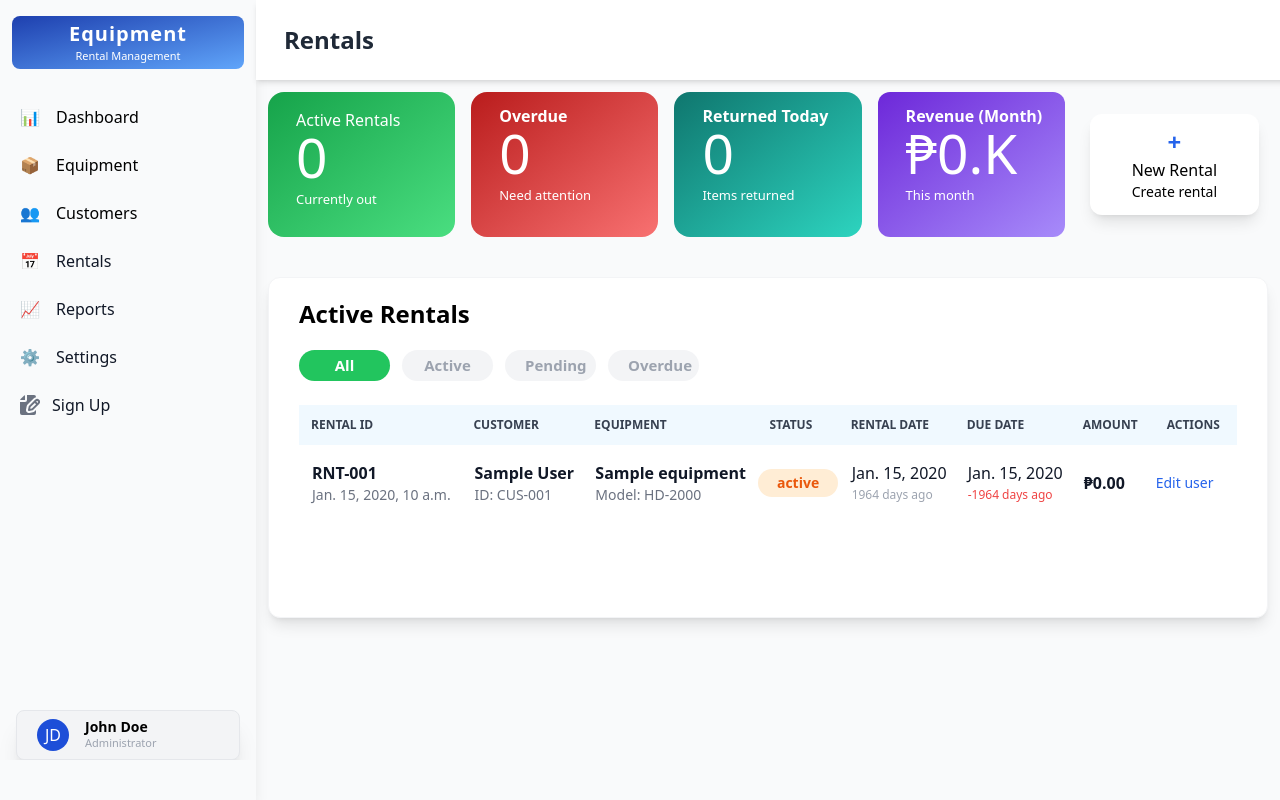
After one commit to Oriiswan/Equipment-Rental-Management-System, a Django app: page /booking/list/ in a window 1280 px wide. The commit adds this page. Run offline with Django 4.2, Linux system fonts and the light colour scheme; tables that the repository leaves empty hold one stand-in row (values such as "Sample post"); some libraries are stand-ins or nearby versions.

Commit message:
fixedbug

```diff
--- a/static/css/output.css
+++ b/static/css/output.css
@@ -1689,6 +1689,11 @@ video {
   background-color: rgb(249 250 251 / var(--tw-bg-opacity, 1));
 }
 
+.hover\:bg-blue-200:hover {
+  --tw-bg-opacity: 1;
+  background-color: rgb(191 219 254 / var(--tw-bg-opacity, 1));
+}
+
 .hover\:text-gray-900:hover {
   --tw-text-opacity: 1;
   color: rgb(17 24 39 / var(--tw-text-opacity, 1));
--- /dev/null
+++ b/templates/apps/booking/list.html
@@ -0,0 +1,235 @@
+{% extends "base.html" %}
+{% block 'nav' %}Rentals{% endblock 'nav' %}
+{% block 'content' %}
+
+<div class='p-3'>
+  <div  class='grid grid-cols-5 gap-4 '>
+    <div class='bg-gradient-to-br from-green-600 to-green-400  rounded-2xl pl-7 py-4 text-white hover:shadow-xl hover:translate-y-[-1px] cursor-pointer'>
+      <p class='font-semibold'><Table>Active Rentals</Table></p>
+      <h2 class='text-[55px] font-sans  leading-[.9]'>
+        {% if active_count %}{{active_count}} {% else %}0 {% endif %}
+      </h2>
+      <p class='text-[13px] mt-2'>Currently out</p>
+
+    </div>
+    <div class='bg-gradient-to-br from-red-700 to-red-400  rounded-2xl pl-7 py-3 text-white hover:shadow-xl hover:translate-y-[-1px] cursor-pointer'>
+      <p class='font-semibold'>Overdue</p>
+      <h2 class='text-[55px] font-sans  leading-[.9]'>
+        {% if overdue_count %}{{overdue_count}} {% else %}0 {% endif %}
+      </h2>
+      <p class='text-[13px] mb-5 mt-2'>Need attention</p>
+
+    </div>
+    <div class='bg-gradient-to-br from-teal-700 to-teal-400  rounded-2xl pl-7 py-3 text-white hover:shadow-xl hover:translate-y-[-1px] cursor-pointer'>
+      <p class='font-semibold'>Returned Today</p>
+      <h2 class='text-[55px] font-sans  leading-[.9]'> {% if returned_count %}{{returned_count}} {% else %}0 {% endif %}</h2>
+      <p class='text-[13px] mb-5 mt-2'>Items returned</p>
+
+    </div>
+    <div class='bg-gradient-to-br from-violet-700 to-violet-400  rounded-xl pl-7 py-3 text-white hover:shadow-xl hover:translate-y-[-1px] cursor-pointer'>
+      <p class='font-semibold'>Revenue (Month)</p>
+      <h2 class='text-[55px] font-sans  leading-[.9]'>₱{{total|stringformat:"s"|slice:":2"}}K</h2>
+      <p class='text-[13px] mb-5 mt-2'>This month</p>
+
+    </div>
+    <div class=' flex justify-center items-center'>
+        <a href="/booking/add/" class='bg-white shadow-lg hover:shadow-xl w-[90%] rounded-xl cursor-pointer h-[70%] text-center pt-3 '>
+        <p class='text-2xl font-extrabold text-blue-600'>+</p>
+        <p class='font-medium text-medium'>New Rental</p>
+        <p class='text-sm'>Create rental</p>
+        </a>
+
+    </div>
+  </div>
+
+
+  <div class='px-[30px] py-[20px] shadow-lg border pb-24 border-gray-100 rounded-xl mt-10 bg-white'>
+
+    <div class='text-2xl mb-5 font-semibold'>Active Rentals</div>
+    <div class='grid grid-cols-4 gap-3 w-[400px] mb-6'>
+      <div class='text-center bg-gradient-to-br text-white bg-green-500 px-5 py-1 rounded-full text-[15px] font-semibold'>All</div>
+      <a href='/booking/active/' class='text-center bg-gray-100 text-gray-400   px-5 py-1 rounded-full text-[15px] font-semibold'>Active</a>
+      <a href='/booking/pending' class='text-center bg-gray-100 text-gray-400   px-5 py-1 rounded-full text-[15px] font-semibold'>Pending</a>
+      <a href='/booking/overdue/' class='text-center bg-gray-100 text-gray-400  py-1 px-5 rounded-full text-[15px] font-semibold'>Overdue</a>
+    </div>
+
+    <! Table !>
+
+
+
+    <table class="w-full text-sm text-left rtl:text-right text-gray-500 dark:text-gray-400">
+        <thead class="text-xs text-gray-700 uppercase bg-sky-50 dark:text-gray-400">
+            <tr>
+                <th scope="col" class="px-3 py-3">
+                    RENTAL ID
+                </th>
+                <th scope="col" class="px-3 py-3">
+                    Customer
+                </th>
+                <th scope="col" class="px-3 py-3">
+                    Equipment
+                </th>
+                <th scope="col" class="px-3 py-3">
+                    Status
+                </th>
+                <th scope="col" class="px-3 py-3">
+                    RENTAL DATE
+                </th>
+                <th scope="col" class="px-3 py-3">
+                    DUE DATE
+                </th>
+                <th scope="col" class="px-3 py-3">
+                    AMOUNT
+                </th>
+                <th scope="col" class="px-3 py-3">
+                    ACTIONS
+                </th>
+            </tr>
+        </thead>
+        <tbody>
+            {% for rental in rentals %}
+            <tr class="bg-white  hover:bg-gray-50 ">
+
+                <th scope="row" class=" py-4 text-gray-900 whitespace-nowrap ">
+
+                    <div class="ps-3">
+                        <div class="text-base font-semibold">RNT-00{{rental.rental_id}}</div>
+                        <div class="font-normal text-gray-500">{{rental.created_at}}</div>
+                    </div>
+                </th>
+                <td scope="row" class="flex items-center  py-4 text-gray-900 whitespace-nowrap ">
+
+                    <div class="ps-3">
+                        <div class="text-base font-semibold">
+                            {% for customer in customers  %}
+                                {% if customer.customer_id == rental.customer_id %}
+                                {{customer.firstname}} {{customer.lastname}}
+                                {% endif %}
+                            {% endfor %}</div>
+                        <div class="font-normal text-gray-500">ID: CUS-00{{rental.customer_id}}</div>
+                    </div>
+                </td>
+                <td  class=" items-center  py-4 text-gray-900 whitespace-nowrap ">
+
+                    <div class="ps-3">
+                        <div class="text-base font-semibold ">
+                            {% for equipment in equipments  %}
+                                {% if equipment.equipment_id == rental.equipment_id %}
+                                {{equipment.name}}
+                                {% endif %}
+                            {% endfor %}
+                        </div>
+                        <div class="font-normal text-gray-500">Model: HD-2000</div>
+                    </div>
+                </td>
+                <td class=" py-4">
+                    <div class="px-4 py-1 {% if rental.status == 'Active' %}bg-green-100 text-green-600 {% elif rental.status == 'Overdue' %} bg-red-100 text-red-600  {% else%} bg-orange-100 text-orange-600  {% endif %}   rounded-full text-center font-semibold">
+                        {{rental.status}}
+                    </div>
+                </td>
+
+                <td scope="row" class="flex items-center py-4 text-gray-900 whitespace-nowrap ">
+
+                    <div class="ps-3">
+                        <div class="text-base ">{{rental.rental_date}}</div>
+                        <div class="font-medium text-gray-400 text-[12px]">{% if rental.days_ago == 0 %}Today {% else %}{{rental.days_ago}} days ago{% endif %} </div>
+                    </div>
+                </td>
+
+                <td  class=" items-center  py-4 text-gray-900 whitespace-nowrap ">
+
+                    <div class="ps-3">
+                        <div class="text-base ">{{rental.due_date}}</div>
+                        <div class="font-medium {% if rental.days_left < 0 %}text-red-500 {% else %}text-green-500 {% endif %} text-[12px]">{% if rental.days_left == 0 %}Today {% elif rental.days_left < 0 %} {{rental.days_left}} {% if rental.days_left == -1 %} day {% else %} days{% endif %} ago {% else %}In {{rental.days_left}} day {% endif %}</div>
+                    </div>
+                </td>
+
+               <td  class=" items-center  py-4 text-gray-900 whitespace-nowrap ">
+
+                    <div class="ps-3">
+                        <div class="text-base font-semibold ">
+                             ₱{{rental.total_amount}}
+                        </div>
+
+                    </div>
+                </td>
+                <td class="py-4">
+                    <!-- Modal toggle -->
+                    <a href="#" type="button" data-modal-target="editUserModal" data-modal-show="editUserModal" class="font-medium text-blue-600 dark:text-blue-500 hover:underline">Edit user</a>
+                </td>
+            </tr>
+            {% endfor %}
+
+
+
+        </tbody>
+    </table>
+    <!-- Edit user modal -->
+    <div id="editUserModal" tabindex="-1" aria-hidden="true" class="fixed top-0 left-0 right-0 z-50 items-center justify-center hidden w-full p-4 overflow-x-hidden overflow-y-auto md:inset-0 h-[calc(100%-1rem)] max-h-full">
+        <div class="relative w-full max-w-2xl max-h-full">
+            <!-- Modal content -->
+            <form class="relative bg-white rounded-lg shadow-sm dark:bg-gray-700">
+                <!-- Modal header -->
+                <div class="flex items-start justify-between p-4 border-b rounded-t dark:border-gray-600 border-gray-200">
+                    <h3 class="text-xl font-semibold text-gray-900 dark:text-white">
+                        Edit user
+                    </h3>
+                   <button type="button" class="text-gray-400 bg-transparent hover:bg-gray-200 hover:text-gray-900 rounded-lg text-sm w-8 h-8 ms-auto inline-flex justify-center items-center dark:hover:bg-gray-600 dark:hover:text-white" data-modal-hide="editUserModal">
+                    <svg class="w-3 h-3" aria-hidden="true" xmlns="http://www.w3.org/2000/svg" fill="none" viewBox="0 0 14 14">
+                        <path stroke="currentColor" stroke-linecap="round" stroke-linejoin="round" stroke-width="2" d="m1 1 6 6m0 0 6 6M7 7l6-6M7 7l-6 6"/>
+                    </svg>
+                    <span class="sr-only">Close modal</span>
+                </button>
+                </div>
+                <!-- Modal body -->
+                <div class="p-6 space-y-6">
+                    <div class="grid grid-cols-6 gap-6">
+                        <div class="col-span-6 sm:col-span-3">
+                            <label for="first-name" class="block mb-2 text-sm font-medium text-gray-900 dark:text-white">First Name</label>
+                            <input type="text" name="first-name" id="first-name" class="shadow-xs bg-gray-50 border border-gray-300 text-gray-900 text-sm rounded-lg focus:ring-blue-600 focus:border-blue-600 block w-full p-2.5 dark:bg-gray-600 dark:border-gray-500 dark:placeholder-gray-400 dark:text-white dark:focus:ring-blue-500 dark:focus:border-blue-500" placeholder="Bonnie" required="">
+                        </div>
+                        <div class="col-span-6 sm:col-span-3">
+                            <label for="last-name" class="block mb-2 text-sm font-medium text-gray-900 dark:text-white">Last Name</label>
+                            <input type="text" name="last-name" id="last-name" class="shadow-xs bg-gray-50 border border-gray-300 text-gray-900 text-sm rounded-lg focus:ring-blue-600 focus:border-blue-600 block w-full p-2.5 dark:bg-gray-600 dark:border-gray-500 dark:placeholder-gray-400 dark:text-white dark:focus:ring-blue-500 dark:focus:border-blue-500" placeholder="Green" required="">
+                        </div>
+                        <div class="col-span-6 sm:col-span-3">
+                            <label for="email" class="block mb-2 text-sm font-medium text-gray-900 dark:text-white">Email</label>
+                            <input type="email" name="email" id="email" class="shadow-xs bg-gray-50 border border-gray-300 text-gray-900 text-sm rounded-lg focus:ring-blue-600 focus:border-blue-600 block w-full p-2.5 dark:bg-gray-600 dark:border-gray-500 dark:placeholder-gray-400 dark:text-white dark:focus:ring-blue-500 dark:focus:border-blue-500" placeholder="example@company.com" required="">
+                        </div>
+                        <div class="col-span-6 sm:col-span-3">
+                            <label for="phone-number" class="block mb-2 text-sm font-medium text-gray-900 dark:text-white">Phone Number</label>
+                            <input type="number" name="phone-number" id="phone-number" class="shadow-xs bg-gray-50 border border-gray-300 text-gray-900 text-sm rounded-lg focus:ring-blue-600 focus:border-blue-600 block w-full p-2.5 dark:bg-gray-600 dark:border-gray-500 dark:placeholder-gray-400 dark:text-white dark:focus:ring-blue-500 dark:focus:border-blue-500" placeholder="e.g. +(12)3456 789" required="">
+                        </div>
+                        <div class="col-span-6 sm:col-span-3">
+                            <label for="department" class="block mb-2 text-sm font-medium text-gray-900 dark:text-white">Department</label>
+                            <input type="text" name="department" id="department" class="shadow-xs bg-gray-50 border border-gray-300 text-gray-900 text-sm rounded-lg focus:ring-blue-600 focus:border-blue-600 block w-full p-2.5 dark:bg-gray-600 dark:border-gray-500 dark:placeholder-gray-400 dark:text-white dark:focus:ring-blue-500 dark:focus:border-blue-500" placeholder="Development" required="">
+                        </div>
+                        <div class="col-span-6 sm:col-span-3">
+                            <label for="company" class="block mb-2 text-sm font-medium text-gray-900 dark:text-white">Company</label>
+                            <input type="number" name="company" id="company" class="shadow-xs bg-gray-50 border border-gray-300 text-gray-900 text-sm rounded-lg focus:ring-blue-600 focus:border-blue-600 block w-full p-2.5 dark:bg-gray-600 dark:border-gray-500 dark:placeholder-gray-400 dark:text-white dark:focus:ring-blue-500 dark:focus:border-blue-500" placeholder="123456" required="">
+                        </div>
+                        <div class="col-span-6 sm:col-span-3">
+                            <label for="current-password" class="block mb-2 text-sm font-medium text-gray-900 dark:text-white">Current Password</label>
+                            <input type="password" name="current-password" id="current-password" class="shadow-xs bg-gray-50 border border-gray-300 text-gray-900 text-sm rounded-lg focus:ring-blue-600 focus:border-blue-600 block w-full p-2.5 dark:bg-gray-600 dark:border-gray-500 dark:placeholder-gray-400 dark:text-white dark:focus:ring-blue-500 dark:focus:border-blue-500" placeholder="••••••••" required="">
+                        </div>
+                        <div class="col-span-6 sm:col-span-3">
+                            <label for="new-password" class="block mb-2 text-sm font-medium text-gray-900 dark:text-white">New Password</label>
+                            <input type="password" name="new-password" id="new-password" class="shadow-xs bg-gray-50 border border-gray-300 text-gray-900 text-sm rounded-lg focus:ring-blue-600 focus:border-blue-600 block w-full p-2.5 dark:bg-gray-600 dark:border-gray-500 dark:placeholder-gray-400 dark:text-white dark:focus:ring-blue-500 dark:focus:border-blue-500" placeholder="••••••••" required="">
+                        </div>
+                    </div>
+                </div>
+                <!-- Modal footer -->
+                <div class="flex items-center p-6 space-x-3 rtl:space-x-reverse border-t border-gray-200 rounded-b dark:border-gray-600">
+                    <button type="submit" class="text-white bg-blue-700 hover:bg-blue-800 focus:ring-4 focus:outline-none focus:ring-blue-300 font-medium rounded-lg text-sm px-5 py-2.5 text-center dark:bg-blue-600 dark:hover:bg-blue-700 dark:focus:ring-blue-800">Save all</button>
+                </div>
+            </form>
+        </div>
+    </div>
+</div>
+
+
+  </div>
+
+
+</div>
+{% endblock 'content' %}
```
Also changed, not shown: 1 other file.
